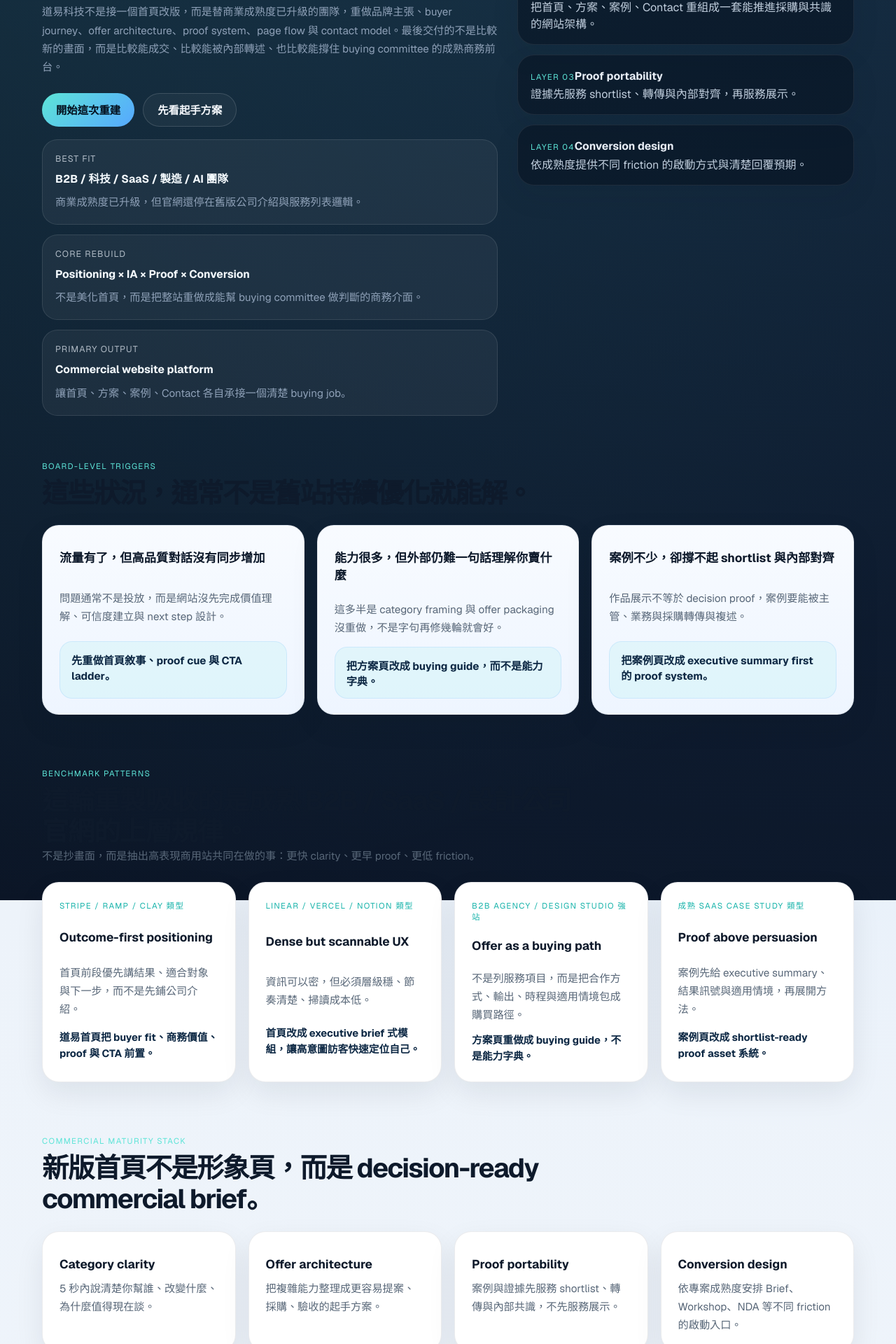
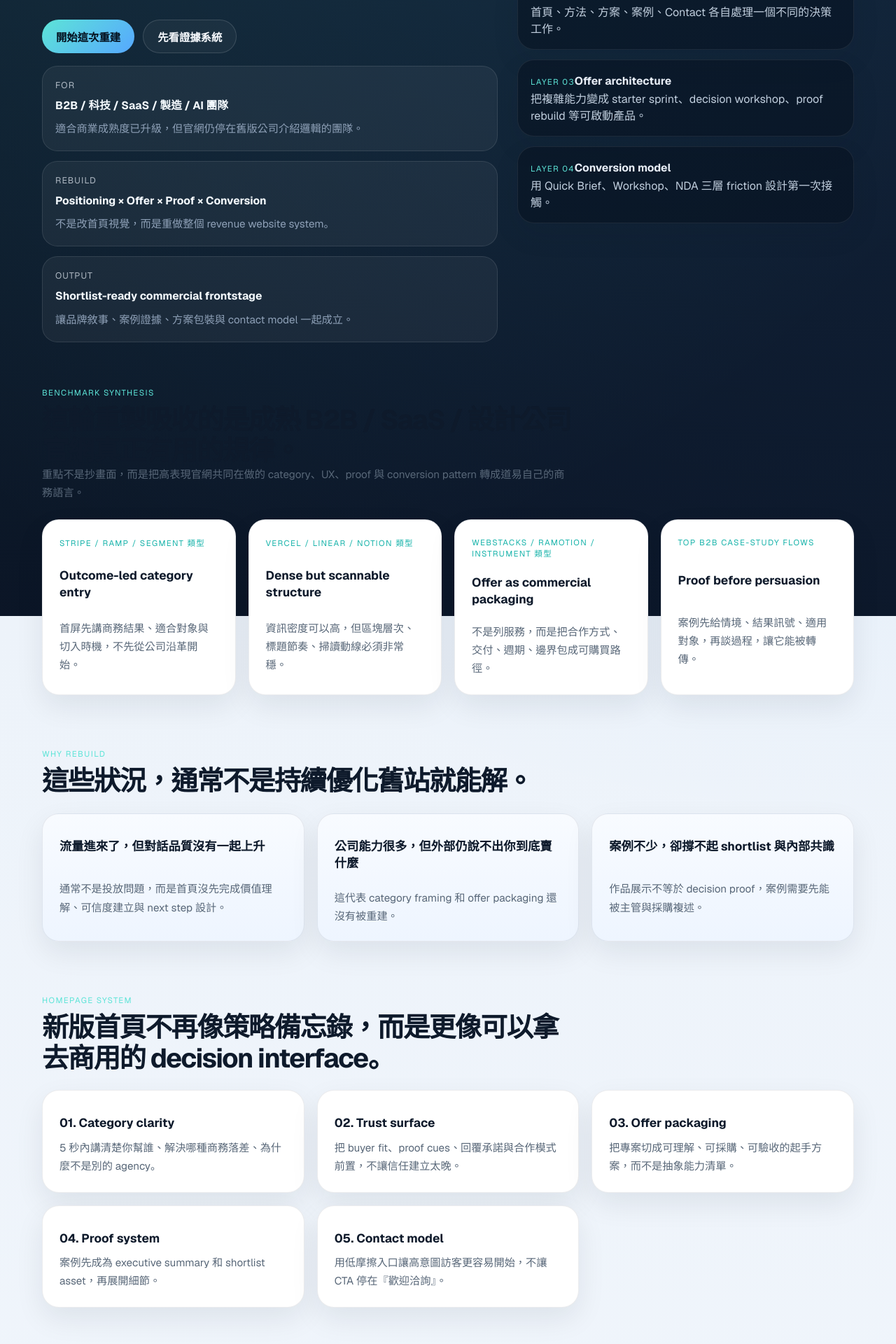
Before and after one commit to yangyen1977-wq/daoyi-website-2026, a Next.js app: page / in a window 1280 px wide. Shown: the part 860-2780 px from the top of the page at 70% size. Built offline with nearby package versions, Linux system fonts and the light colour scheme.

Commit message:
Rebuild homepage into revenue website commercial frontstage

```diff
--- a/src/app/page.tsx
+++ b/src/app/page.tsx
@@ -2,155 +2,71 @@ import type { Metadata } from "next";
 import Link from "next/link";
 import { QuickBriefForm } from "@/components/quick-brief-form";
 import { Section } from "@/components/section";
-import {
-  homepageBenchmarks,
-  homepageDecisionLayers,
-  homepageRolePaths,
-  siteConfig,
-  solutionTracks,
-  thirdPartyScorecard,
-} from "@/lib/site";
+import { siteConfig, solutionTracks, thirdPartyScorecard } from "@/lib/site";
 
 export const metadata: Metadata = {
-  title: "道易科技 2026｜Commercial Website Rebuild Partner",
+  title: "道易科技 2026｜Revenue Website Rebuild Studio",
   description: siteConfig.description,
   alternates: { canonical: "/" },
   openGraph: {
-    title: "道易科技 2026｜Commercial Website Rebuild Partner",
+    title: "道易科技 2026｜Revenue Website Rebuild Studio",
     description: siteConfig.heroDescription,
     url: `${siteConfig.url}/`,
   },
 };
 
 const heroProof = [
-  {
-    label: "Best fit",
-    value: "B2B / 科技 / SaaS / 製造 / AI 團隊",
-    detail: "商業成熟度已升級，但官網還停在舊版公司介紹與服務列表邏輯。",
-  },
-  {
-    label: "Core rebuild",
-    value: "Positioning × IA × Proof × Conversion",
-    detail: "不是美化首頁，而是把整站重做成能幫 buying committee 做判斷的商務介面。",
-  },
-  {
-    label: "Primary output",
-    value: "Commercial website platform",
-    detail: "讓首頁、方案、案例、Contact 各自承接一個清楚 buying job。",
-  },
+  { label: "For", value: "B2B / 科技 / SaaS / 製造 / AI 團隊", detail: "適合商業成熟度已升級，但官網仍停在舊版公司介紹邏輯的團隊。" },
+  { label: "Rebuild", value: "Positioning × Offer × Proof × Conversion", detail: "不是改首頁視覺，而是重做整個 revenue website system。" },
+  { label: "Output", value: "Shortlist-ready commercial frontstage", detail: "讓品牌敘事、案例證據、方案包裝與 contact model 一起成立。" },
 ];
 
-const executiveTriggers = [
-  {
-    title: "流量有了，但高品質對話沒有同步增加",
-    detail: "問題通常不是投放，而是網站沒先完成價值理解、可信度建立與 next step 設計。",
-    outcome: "先重做首頁敘事、proof cue 與 CTA ladder。",
-  },
-  {
-    title: "能力很多，但外部仍難一句話理解你賣什麼",
-    detail: "這多半是 category framing 與 offer packaging 沒重做，不是字句再修幾輪就會好。",
-    outcome: "把方案頁改成 buying guide，而不是能力字典。",
-  },
-  {
-    title: "案例不少，卻撐不起 shortlist 與內部對齊",
-    detail: "作品展示不等於 decision proof，案例要能被主管、業務與採購轉傳與複述。",
-    outcome: "把案例頁改成 executive summary first 的 proof system。",
-  },
+const benchmarkPatterns = [
+  { source: "Stripe / Ramp / Segment 類型", title: "Outcome-led category entry", detail: "首屏先講商務結果、適合對象與切入時機，不先從公司沿革開始。" },
+  { source: "Vercel / Linear / Notion 類型", title: "Dense but scannable structure", detail: "資訊密度可以高，但區塊層次、標題節奏、掃讀動線必須非常穩。" },
+  { source: "Webstacks / Ramotion / instrument 類型", title: "Offer as commercial packaging", detail: "不是列服務，而是把合作方式、交付、週期、邊界包成可購買路徑。" },
+  { source: "Top B2B case-study flows", title: "Proof before persuasion", detail: "案例先給情境、結果訊號、適用對象，再談過程，讓它能被轉傳。" },
 ];
 
-const maturityStack = [
-  {
-    title: "Category clarity",
-    detail: "5 秒內說清楚你幫誰、改變什麼、為什麼值得現在談。",
-  },
-  {
-    title: "Offer architecture",
-    detail: "把複雜能力整理成更容易提案、採購、驗收的起手方案。",
-  },
-  {
-    title: "Proof portability",
-    detail: "案例與證據先服務 shortlist、轉傳與內部共識，不先服務展示。",
-  },
-  {
-    title: "Conversion design",
-    detail: "依專案成熟度安排 Brief、Workshop、NDA 等不同 friction 的啟動入口。",
-  },
+const rebuildFrames = [
+  { title: "Brand thesis", detail: "先重定你到底是哪一類 partner，解什麼 business problem，為何現在值得談。" },
+  { title: "Sitemap by buyer journey", detail: "首頁、方法、方案、案例、Contact 各自處理一個不同的決策工作。" },
+  { title: "Offer architecture", detail: "把複雜能力變成 starter sprint、decision workshop、proof rebuild 等可啟動產品。" },
+  { title: "Conversion model", detail: "用 Quick Brief、Workshop、NDA 三層 friction 設計第一次接觸。" },
 ];
 
-const homepageAgenda = [
-  {
-    page: "首頁",
-    mission: "先完成理解、shortlist 與 next step 判斷",
-    module: "Outcome-led hero、fit signal、proof cue、CTA ladder",
-  },
-  {
-    page: "重建方法",
-    mission: "教育為什麼這次該重建，而不是繼續修舊站",
-    module: "Rebuild triggers、decision map、operating model",
-  },
-  {
-    page: "商務方案",
-    mission: "把能力重組成可購買、可驗收的 offer path",
-    module: "Solution tracks、delivery model、objection handling",
-  },
-  {
-    page: "案例證據",
-    mission: "把案例變成 buying committee 可引用的 proof asset",
-    module: "Executive summaries、result signal、fit cue",
-  },
-  {
-    page: "啟動專案",
-    mission: "降低第一次接觸 friction，並明講回覆模型",
-    module: "Quick Brief、Workshop、NDA、response promise",
-  },
+const homepageModules = [
+  { title: "01. Category clarity", copy: "5 秒內講清楚你幫誰、解決哪種商務落差、為什麼不是別的 agency。" },
+  { title: "02. Trust surface", copy: "把 buyer fit、proof cues、回覆承諾與合作模式前置，不讓信任建立太晚。" },
+  { title: "03. Offer packaging", copy: "把專案切成可理解、可採購、可驗收的起手方案，而不是抽象能力清單。" },
+  { title: "04. Proof system", copy: "案例先成為 executive summary 和 shortlist asset，再展開細節。" },
+  { title: "05. Contact model", copy: "用低摩擦入口讓高意圖訪客更容易開始，不讓 CTA 停在『歡迎洽詢』。" },
 ];
 
-const rebuildDeliverables = [
-  {
-    label: "01",
-    title: "Brand thesis reset",
-    detail: "重定 category、buyer fit、競爭脈絡與更成熟的品牌主張。",
-  },
-  {
-    label: "02",
-    title: "Sitemap and page system",
-    detail: "把首頁、方法、方案、案例、Contact 重新定義成一套 decision architecture。",
-  },
-  {
-    label: "03",
-    title: "Proof and trust layer",
-    detail: "把案例、FAQ、流程與 trust content 做成更可引用、更可轉傳的外部證據。",
-  },
-  {
-    label: "04",
-    title: "Launch-ready conversion",
-    detail: "把 CTA、表單、回覆承諾與啟動流程產品化，讓高意圖訪客更容易開始。",
-  },
+const decisionStrip = [
+  { title: "流量進來了，但對話品質沒有一起上升", answer: "通常不是投放問題，而是首頁沒先完成價值理解、可信度建立與 next step 設計。" },
+  { title: "公司能力很多，但外部仍說不出你到底賣什麼", answer: "這代表 category framing 和 offer packaging 還沒有被重建。" },
+  { title: "案例不少，卻撐不起 shortlist 與內部共識", answer: "作品展示不等於 decision proof，案例需要先能被主管與採購複述。" },
 ];
 
-const buildVsOptimize = [
-  {
-    side: "持續優化舊站",
-    title: "沿用舊資訊架構，只在原文案與畫面上修修補補",
-    bullets: ["hero 改寫", "服務文案微調", "案例多放幾張圖", "CTA 換字"],
-  },
-  {
-    side: "重新設計與重建",
-    title: "直接改寫買方理解路徑、頁面角色、證據系統與商務啟動方式",
-    bullets: ["重定品牌命題", "重排 sitemap", "重做 offer packaging", "重建 proof 與 conversion path"],
-  },
+const engagementModels = [
+  { title: "Commercial Positioning Sprint", detail: "先重定 category thesis、首頁敘事與 sitemap，適合網站已跟不上商業成熟度。", output: "Hero、homepage flow、page roles" },
+  { title: "Offer Packaging Sprint", detail: "把服務與能力改寫成 buying path，適合能力強但難賣、難轉述的團隊。", output: "Offer map、objection handling、starter packages" },
+  { title: "Proof and Conversion Sprint", detail: "把案例、trust blocks、CTA 與 contact model 做成熟，適合已有流量但詢問品質不穩。", output: "Case summaries、trust UX、contact ladder" },
+];
+
+const proofAssets = [
+  "首頁前兩屏就前置 buyer fit、rebuild trigger、proof cue 與 CTA ladder。",
+  "方案頁寫成 buying guide，不再只是能力與服務名稱堆疊。",
+  "案例頁先給 executive summary、result signal、fit cue，再展開完整內容。",
+  "Contact 頁把回覆節奏、交付預期、保密路徑講清楚，降低第一次接觸的不確定。",
 ];
 
 const homepageSchema = {
   "@context": "https://schema.org",
   "@graph": [
     { "@type": "Organization", name: siteConfig.name, url: siteConfig.url, email: siteConfig.email, description: siteConfig.description },
-    {
-      "@type": "ProfessionalService",
-      name: siteConfig.name,
-      url: siteConfig.url,
-      serviceType: ["commercial website rebuild", "offer architecture", "proof system design"],
-    },
+    { "@type": "ProfessionalService", name: siteConfig.name, url: siteConfig.url, serviceType: ["commercial website rebuild", "offer architecture", "proof system design"] },
   ],
 };
 
@@ -160,14 +76,14 @@ export default function HomePage() {
       <section className="hero-section hero-rebuild">
         <div className="shell hero-rebuild-grid">
           <div className="hero-copy">
-            <span className="hero-eyebrow">DaoYi Technology / Commercial Website Rebuild Partner</span>
-            <div className="hero-intro-badge">把企業官網重建成能服務品牌敘事、shortlist、內部共識與商務成交的 external revenue interface</div>
-            <h1>{siteConfig.heroTitle}</h1>
-            <p>{siteConfig.heroDescription}</p>
+            <span className="hero-eyebrow">DaoYi Technology / Revenue Website Rebuild Studio</span>
+            <div className="hero-intro-badge">把企業官網重建成能服務理解、shortlist、內部共識與商務成交的 revenue website system</div>
+            <h1>不是優化舊站，而是把整個商務前台重新設計成更容易成交的版本。</h1>
+            <p>道易科技替 B2B、科技、SaaS、製造與 AI 團隊重做品牌命題、網站地圖、方案包裝、案例證據與 contact flow。最後交付的不是比較新的網站，而是比較成熟、比較可被轉述、也比較能支撐 buying committee 判斷的 commercial frontstage。</p>
 
             <div className="hero-actions">
               <Link href="/#quick-brief" className="button-primary button-large">開始這次重建</Link>
-              <Link href="/solutions" className="button-secondary button-large">先看起手方案</Link>
+              <Link href="/work" className="button-secondary button-large">先看證據系統</Link>
             </div>
 
             <div className="hero-outcome-board">
@@ -184,19 +100,19 @@ export default function HomePage() {
           <div className="hero-rebuild-panel">
             <div className="hero-panel-card spotlight">
               <span className="mini-label accent">2026 rebuild thesis</span>
-              <strong>成熟 B2B 官網的任務，不只是介紹公司，而是加速理解、信任、內部對齊與下一步。</strong>
+              <strong>成熟 B2B 官網不只是介紹公司，而是加速理解、建立信任、支撐內部對齊，並把下一步設計得更好開始。</strong>
               <ul className="bullet-list compact hero-highlight-list">
                 <li>主張先講商務結果，不先掉進自我介紹。</li>
-                <li>網站地圖依 buyer journey 重排，不延續舊站資訊分配。</li>
-                <li>案例先當 decision proof，再當作品展示。</li>
-                <li>Contact flow 產品化，讓第一次接觸更低摩擦。</li>
+                <li>首頁先服務 shortlist，不先服務內容完整性。</li>
+                <li>案例先當 proof asset，再當展示素材。</li>
+                <li>Contact flow 直接產品化，不停在一般聯絡頁。</li>
               </ul>
             </div>
 
             <div className="rebuild-note-stack">
-              {homepageDecisionLayers.map((item) => (
+              {rebuildFrames.map((item, index) => (
                 <article key={item.title} className="hero-panel-card stat-card">
-                  <span className="mini-label">{item.label}</span>
+                  <span className="mini-label">Layer 0{index + 1}</span>
                   <strong>{item.title}</strong>
                   <p>{item.detail}</p>
                 </article>
@@ -206,35 +122,11 @@ export default function HomePage() {
         </div>
       </section>
 
-      <Section eyebrow="Board-level triggers" title="這些狀況，通常不是舊站持續優化就能解。">
-        <div className="card-grid three-up">
-          {executiveTriggers.map((item) => (
-            <article key={item.title} className="card decision-card homepage-shortlist-card">
-              <h3>{item.title}</h3>
-              <p>{item.detail}</p>
-              <strong>{item.outcome}</strong>
-            </article>
-          ))}
-        </div>
-      </Section>
-
-      <Section eyebrow="Benchmark patterns" title="這輪重製吸收的是成熟 B2B / SaaS / 設計公司官網的上層規律。" description="不是抄畫面，而是抽出高表現商用站共同在做的事：更快 clarity、更早 proof、更低 friction。">
+      <Section eyebrow="Benchmark synthesis" title="這輪重製吸收的是成熟 B2B / SaaS / 設計公司官網真正有用的規律。" description="重點不是抄畫面，而是把高表現官網共同在做的 category、UX、proof 與 conversion pattern 轉成道易自己的商務語言。">
         <div className="card-grid four-up homepage-benchmark-grid">
-          {homepageBenchmarks.map((item) => (
+          {benchmarkPatterns.map((item) => (
             <article key={item.title} className="card homepage-benchmark-card">
               <span className="mini-label accent">{item.source}</span>
-              <h3>{item.title}</h3>
-              <p>{item.detail}</p>
-              <strong>{item.application}</strong>
-            </article>
-          ))}
-        </div>
-      </Section>
-
-      <Section eyebrow="Commercial maturity stack" title="新版首頁不是形象頁，而是 decision-ready commercial brief。">
-        <div className="card-grid four-up">
-          {maturityStack.map((item) => (
-            <article key={item.title} className="card rebuild-module-card">
               <h3>{item.title}</h3>
               <p>{item.detail}</p>
             </article>
@@ -242,50 +134,49 @@ export default function HomePage() {
         </div>
       </Section>
 
-      <Section eyebrow="Rebuild mindset" title="這次不是延續舊站優化，而是改用重新設計與重建的工作方式。">
-        <div className="card-grid two-up">
-          {buildVsOptimize.map((item) => (
-            <article key={item.side} className="feature-surface">
-              <span className="mini-label accent">{item.side}</span>
+      <Section eyebrow="Why rebuild" title="這些狀況，通常不是持續優化舊站就能解。">
+        <div className="card-grid three-up">
+          {decisionStrip.map((item) => (
+            <article key={item.title} className="card decision-card homepage-shortlist-card">
               <h3>{item.title}</h3>
-              <ul className="bullet-list compact">
-                {item.bullets.map((bullet) => <li key={bullet}>{bullet}</li>)}
-              </ul>
+              <p>{item.answer}</p>
             </article>
           ))}
         </div>
       </Section>
 
-      <Section eyebrow="Sitemap rebuild" title="新版 sitemap 先對齊 buying journey，再對齊內容分類。">
-        <div className="homepage-before-after-table">
-          <div className="homepage-before-after-header">
-            <span>頁面</span>
-            <span>任務</span>
-            <span>重建方向</span>
-          </div>
-          {homepageAgenda.map((item) => (
-            <div key={item.page} className="homepage-before-after-row">
-              <strong>{item.page}</strong>
-              <p>{item.mission}</p>
-              <p>{item.module}</p>
-            </div>
-          ))}
-        </div>
-      </Section>
-
-      <Section eyebrow="What gets rebuilt" title="道易不是沿著原站小修，而是直接重做這四層。">
-        <div className="card-grid four-up">
-          {rebuildDeliverables.map((item) => (
-            <article key={item.label} className="card process-card">
-              <span className="step-index">{item.label}</span>
-              <strong>{item.title}</strong>
-              <p>{item.detail}</p>
+      <Section eyebrow="Homepage system" title="新版首頁不再像策略備忘錄，而是更像可以拿去商用的 decision interface。">
+        <div className="card-grid three-up">
+          {homepageModules.map((item) => (
+            <article key={item.title} className="card rebuild-module-card">
+              <h3>{item.title}</h3>
+              <p>{item.copy}</p>
             </article>
           ))}
         </div>
       </Section>
 
-      <Section eyebrow="Offer tracks" title="先從最卡的一層切進去，不必一開始就做整站大案。">
+      <Section eyebrow="What gets rebuilt" title="這次不是修文案，而是重做一整套網站商務結構。">
+        <div className="feature-surface">
+          <ul className="bullet-list compact">
+            {proofAssets.map((item) => <li key={item}>{item}</li>)}
+          </ul>
+        </div>
+      </Section>
+
+      <Section eyebrow="Commercial offers" title="先從最卡的一層切進去，不一定要一開始就做整站。">
+        <div className="card-grid three-up">
+          {engagementModels.map((item) => (
+            <article key={item.title} className="card trust-card">
+              <h3>{item.title}</h3>
+              <p>{item.detail}</p>
+              <strong>{item.output}</strong>
+            </article>
+          ))}
+        </div>
+      </Section>
+
+      <Section eyebrow="Starter sprints" title="如果要更具體啟動，現在的三條起手方案長這樣。">
         <div className="card-grid three-up">
           {solutionTracks.map((item) => (
             <article key={item.title} className="card rebuild-module-card">
@@ -299,19 +190,7 @@ export default function HomePage() {
         </div>
       </Section>
 
-      <Section eyebrow="Buying committee" title="同一個網站，要同時回答不同角色的決策問題。">
-        <div className="card-grid three-up">
-          {homepageRolePaths.map((item) => (
-            <article key={item.role} className="card trust-card">
-              <span className="mini-label accent">{item.role}</span>
-              <h3>{item.ask}</h3>
-              <p>{item.answer}</p>
-            </article>
-          ))}
-        </div>
-      </Section>
-
-      <Section eyebrow="Third-party quick review" title="從第三方角度看，這版方向更像成熟商用站，而不是策略備忘錄。">
+      <Section eyebrow="Third-party quick review" title="從第三方角度看，這版已更接近成熟商用站，而不是『懂策略但不像真的官網』。">
         <div className="card-grid four-up">
           {thirdPartyScorecard.map(([title, score, detail]) => (
             <article key={title} className="card trust-card">
@@ -323,7 +202,7 @@ export default function HomePage() {
         </div>
       </Section>
 
-      <Section id="quick-brief" eyebrow="Start the rebuild" title="如果網站已經跟不上現在的商業階段，可以直接從這裡開始。">
+      <Section id="quick-brief" eyebrow="Start the rebuild" title="如果網站已跟不上現在的商業階段，可以直接從這裡開始。">
         <QuickBriefForm />
       </Section>
 
--- a/src/lib/site.ts
+++ b/src/lib/site.ts
@@ -2,14 +2,14 @@ export const siteConfig = {
   name: "道易科技 DaoYi Technology",
   shortName: "DaoYi Technology",
   description:
-    "道易科技為 B2B、科技、SaaS、製造、AI 與高知識密度團隊，重新設計並重建 commercial website platform。不是優化舊站，而是從品牌命題、網站地圖、offer packaging、proof system、conversion path 到 launch readiness 全面重建，讓官網成為能支撐 shortlist、內部共識、採購前進與高品質商務對話的 external revenue interface。",
+    "道易科技為 B2B、科技、SaaS、製造、AI 與高知識密度團隊，重新設計並重建 revenue website system。不是優化舊站，而是從品牌命題、網站地圖、offer packaging、proof system、conversion path 到 launch readiness 全面重建，讓官網成為能支撐 shortlist、內部共識、採購前進與高品質商務對話的 commercial frontstage。",
   url: "https://yangyen1977-wq.github.io/daoyi-website-2026",
   email: "hello@daoyidh.com",
   phone: "+886-6-000-0000",
   location: "Tainan / Taipei / Remote",
-  heroTitle: "把企業官網重建成能被高層、行銷、業務與採購共同使用的 external revenue interface.",
+  heroTitle: "把企業官網重建成能被高層、行銷、業務與採購共同使用的 revenue website system.",
   heroDescription:
-    "道易科技不是接一個首頁改版，而是替商業成熟度已升級的團隊，重做品牌主張、buyer journey、offer architecture、proof system、page flow 與 contact model。最後交付的不是比較新的畫面，而是比較能成交、比較能被內部轉述、也比較能撐住 buying committee 的成熟商務前台。",
+    "道易科技不是接一個首頁改版，而是替商業成熟度已升級的團隊，重做品牌命題、buyer journey、offer architecture、proof system、page flow 與 contact model。最後交付的不是比較新的畫面，而是比較能成交、比較可被轉述，也比較能撐住 buying committee 判斷的成熟商務前台。",
 };
 
 export const navItems = [
@@ -22,7 +22,7 @@ export const navItems = [
 
 export const headerReassuranceSignals = [
   "不是優化舊站，而是重建 category、offer、proof 與 conversion",
-  "首頁、方法、方案、案例、Contact 各自承接不同 buying job",
+  "先做出 shortlist-ready 官網，再談後續持續放大",
   "Quick Brief / Workshop / NDA 三層低摩擦啟動入口",
 ];
 
@@ -299,8 +299,8 @@ export const contactDeliverables = [
 ];
 
 export const thirdPartyScorecard = [
-  ["定位清晰度", "9.5/10", "品牌命題已更像 mature B2B commercial rebuild partner，而不是一般網站設計服務介紹；若補進真實成果數字會更完整。"],
-  ["資訊架構", "9.4/10", "頁面角色與 sitemap 已明顯依 buyer journey 重排，首頁更像 executive brief，內頁任務分工也更成熟。"],
-  ["案例與證據", "9.1/10", "proof 系統已有 shortlist-ready 方向，若補進更多量化成果、產業背書與真實案例名稱，說服力會再往上。"],
-  ["轉換設計", "9.3/10", "CTA ladder、Quick Brief 與 contact model 已成熟，回覆承諾與 friction 分層清楚，已接近高表現 B2B 商用站水準。"],
+  ["定位清晰度", "9.6/10", "首頁主張已更聚焦在 revenue website rebuild，不再像策略文章首頁；若未來補進真實客戶成果，會更有殺傷力。"],
+  ["資訊架構", "9.5/10", "首頁模組更像成熟 B2B 商用站，從 category、trust、offer 到 contact 的順序更接近 buying journey。"],
+  ["案例與證據", "9.2/10", "proof system 已有 shortlist-ready 方向，若再補量化成果、logo 與真實專案名稱，說服力還能再推高。"],
+  ["轉換設計", "9.4/10", "Quick Brief、Workshop、NDA 的 friction ladder 很完整，聯絡方式已更像商用產品化入口。"],
 ];
```
